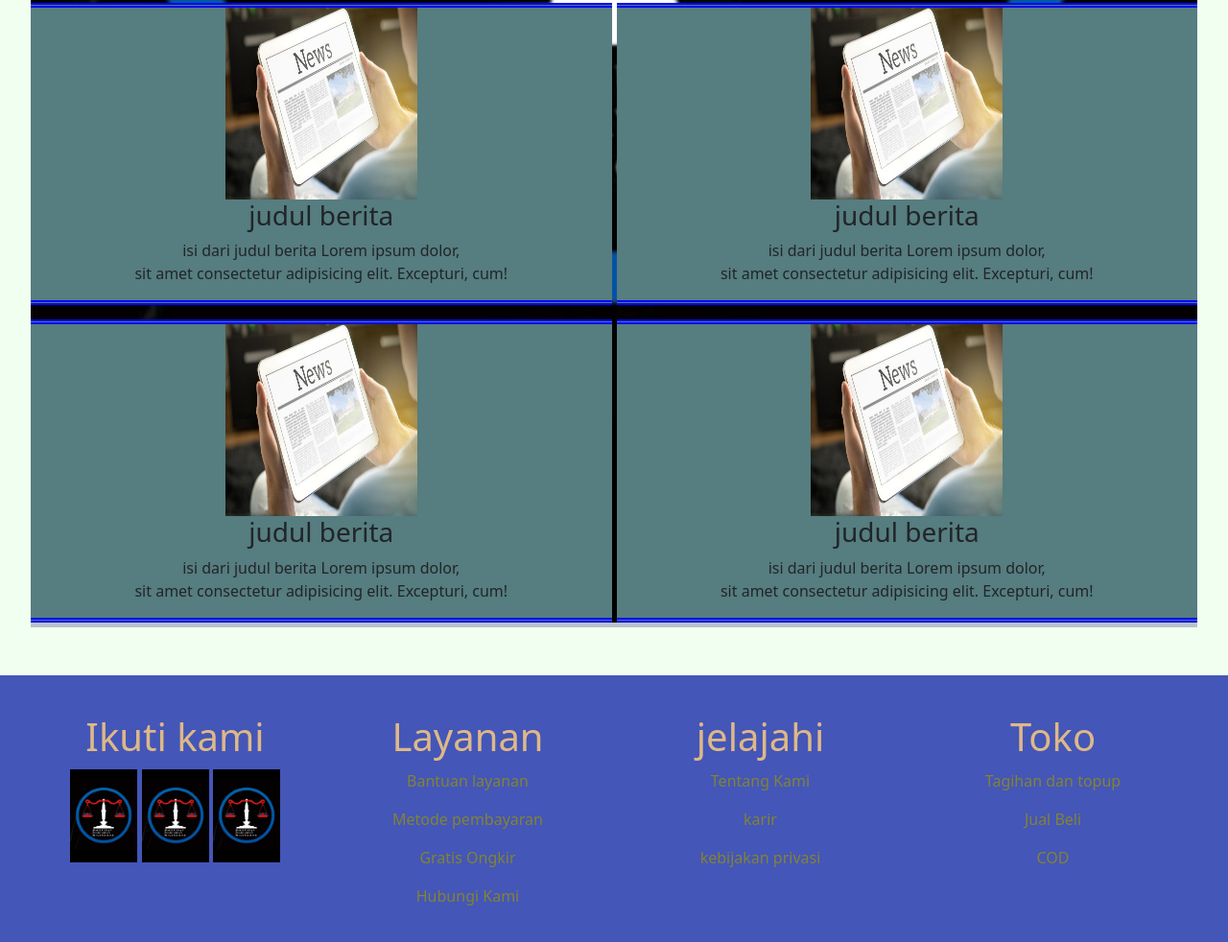
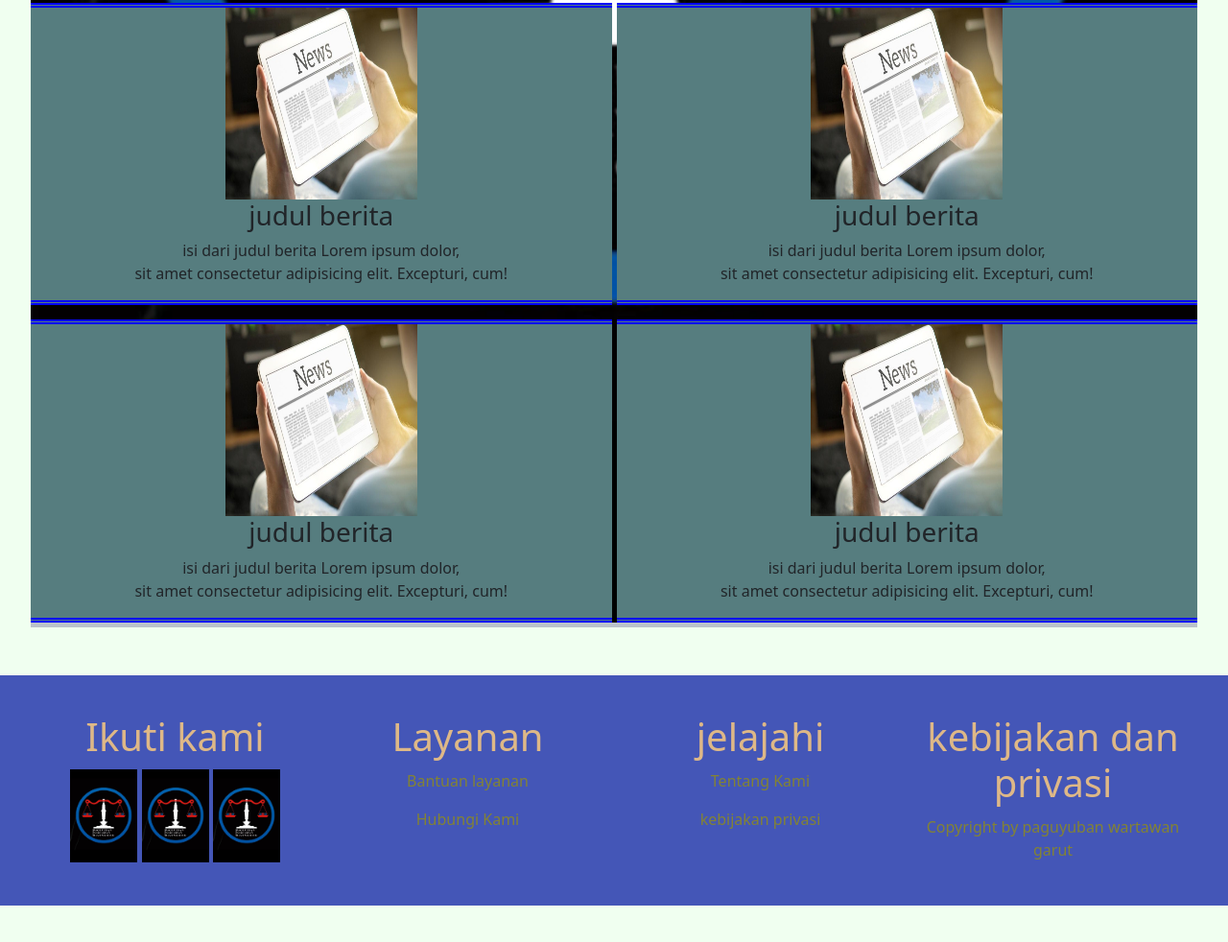
Before and after one commit to MuhammadIrsyadofc/pwb, a plain HTML site: page index.html in a window 1280 px wide. Shown: the part 2074-3056 px from the top of the page at 96% size. After the commit the page ends 3018 px from the top, so only its background shows below. Drawn offline with nearby package versions, Linux system fonts and the light colour scheme.

Commit message:
mengubah isi footer

```diff
--- a/index.html
+++ b/index.html
@@ -179,21 +179,16 @@
       <item-2>
           <h1>Layanan</h1>
           <p>Bantuan layanan</p>
-          <p>Metode pembayaran</p>
-          <p>Gratis Ongkir</p>
           <p>Hubungi Kami</p>
       </item-2>
       <item-3>
           <h1>jelajahi</h1>
           <p>Tentang Kami</p>
-          <p>karir</p>
           <p>kebijakan privasi</p>
       </item-3>
       <item-4>
-          <h1>Toko</h1>
-          <p>Tagihan dan topup</p>
-          <p>Jual Beli</p>
-          <p>COD</p>
+          <h1>kebijakan dan privasi</h1>
+          <p>Copyright by paguyuban wartawan garut</p>
       </item-4>
   </div>
 
```
